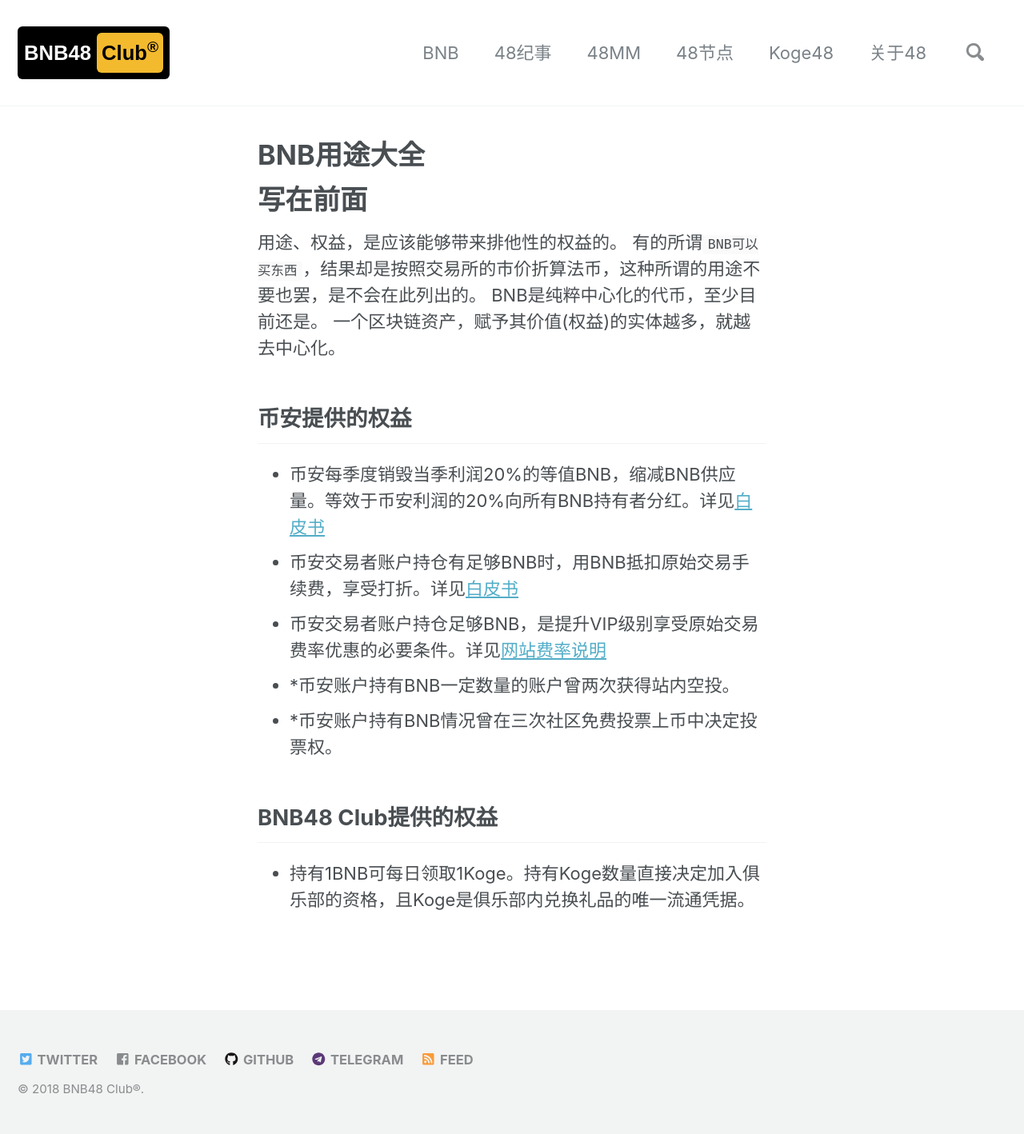
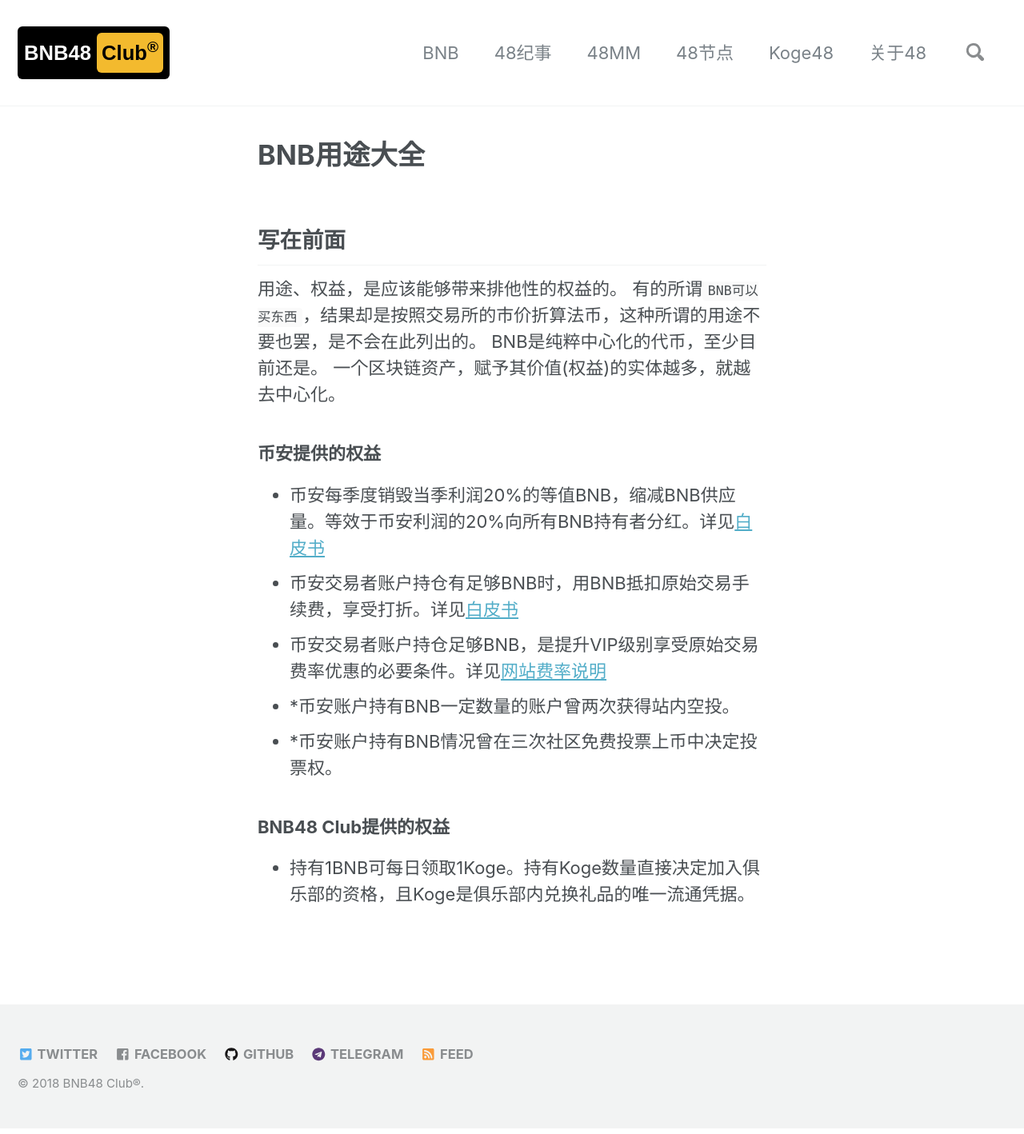
Before and after one commit to 48Club/BNB48Club.github.io, a Jekyll site: the page built from _pages/bnb.md, in a window 1280 px wide. Shown: the whole page at 80% size. Built offline with Jekyll 4.4.1, drawn with Linux system fonts in a browser that asks for light colours; nearby versions of some CDN libraries.

Commit message:
Update bnb.md

```diff
--- a/_pages/bnb.md
+++ b/_pages/bnb.md
@@ -4,18 +4,18 @@
 title: "BNB用途大全"
 modified: 2018-11-19T15:38:00+08:00
 ---
-# 写在前面
+## 写在前面
 用途、权益，是应该能够带来排他性的权益的。
 有的所谓`BNB可以买东西`，结果却是按照交易所的市价折算法币，这种所谓的用途不要也罢，是不会在此列出的。
 BNB是纯粹中心化的代币，至少目前还是。
 一个区块链资产，赋予其价值(权益)的实体越多，就越去中心化。
 
-## 币安提供的权益
+### 币安提供的权益
 - 币安每季度销毁当季利润20%的等值BNB，缩减BNB供应量。等效于币安利润的20%向所有BNB持有者分红。详见[白皮书](https://www.binance.com/resources/ico/Binance_WhitePaper_cn.pdf)
 - 币安交易者账户持仓有足够BNB时，用BNB抵扣原始交易手续费，享受打折。详见[白皮书](https://www.binance.com/resources/ico/Binance_WhitePaper_cn.pdf)
 - 币安交易者账户持仓足够BNB，是提升VIP级别享受原始交易费率优惠的必要条件。详见[网站费率说明](https://www.binance.com/en/fee/schedule)
 - *币安账户持有BNB一定数量的账户曾两次获得站内空投。
 - *币安账户持有BNB情况曾在三次社区免费投票上币中决定投票权。
 
-## BNB48 Club提供的权益
+### BNB48 Club提供的权益
 - 持有1BNB可每日领取1Koge。持有Koge数量直接决定加入俱乐部的资格，且Koge是俱乐部内兑换礼品的唯一流通凭据。
```
